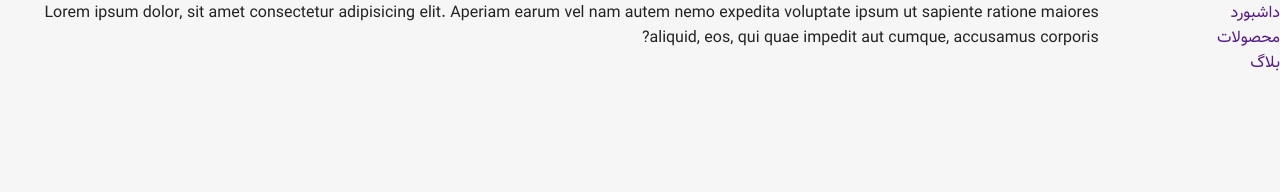
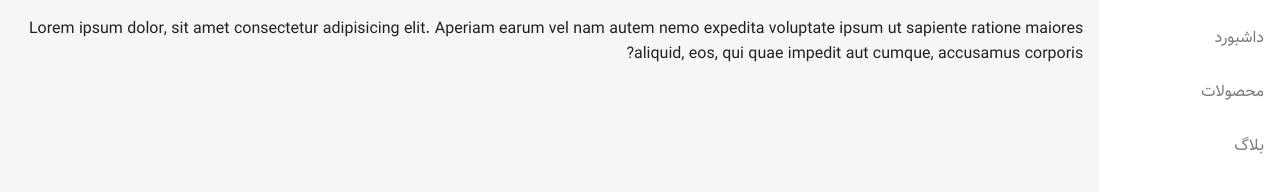
Before and after one commit to webnook/spa-with-js, a plain HTML site: page index.html in a window 1280 px wide. Shown: the top 192 px of the page. Drawn offline with Linux system fonts and the light colour scheme.

Commit message:
styling completed

```diff
--- a/index.html
+++ b/index.html
@@ -10,9 +10,9 @@
     <div class="main-layout">
       <nav class="nav">
         <ul>
-          <li><a href="" class="nav__link">داشبورد</a></li>
-          <li><a href="" class="nav__link">محصولات</a></li>
-          <li><a href="" class="nav__link">بلاگ</a></li>
+          <li><a href="dashboard" class="nav__link" data-link>داشبورد</a></li>
+          <li><a href="products" class="nav__link" data-link>محصولات</a></li>
+          <li><a href="blog" class="nav__link" data-link>بلاگ</a></li>
         </ul>
       </nav>
       <main id="app">
@@ -21,6 +21,6 @@
         aliquid, eos, qui quae impedit aut cumque, accusamus corporis?
       </main>
     </div>
-    <script src="./spa.js"></script>
+    <script src="./spa.js" type="module"></script>
   </body>
 </html>
--- a/style.css
+++ b/style.css
@@ -9,7 +9,14 @@
   text-decoration: none;
 }
 :root {
+  --primary-color: #6d28d9;
+  --secondary-color: #ede9fe;
+  --main-white: #fff;
   --main-black: #222;
+  --main-grey: #7c7c7c;
+  --main-spacing: 0.1rem;
+  --main-transition: all 0.3s ease-out;
+  --main-red: #db2777;
   --body-color: #f6f6f6;
   --nav-width: 250px;
 }
@@ -24,4 +31,27 @@ body {
 .nav {
   height: 100vh;
   width: var(--nav-width);
+  background-color: var(--main-white);
+  padding: 0.5rem;
+  position: sticky;
+  top: 0;
+  right: 0;
 }
+.nav li {
+  margin: 5px 0;
+}
+.nav__link {
+  color: var(--main-grey);
+  display: block;
+  padding: 12px 8px;
+}
+.nav__link:hover {
+  background-color: #eef2f8;
+  color: #2c4982;
+  border-radius: 1.5rem;
+  transition: var(--main-transition);
+}
+#app {
+  height: 200vh;
+  padding: 1rem;
+}
```
